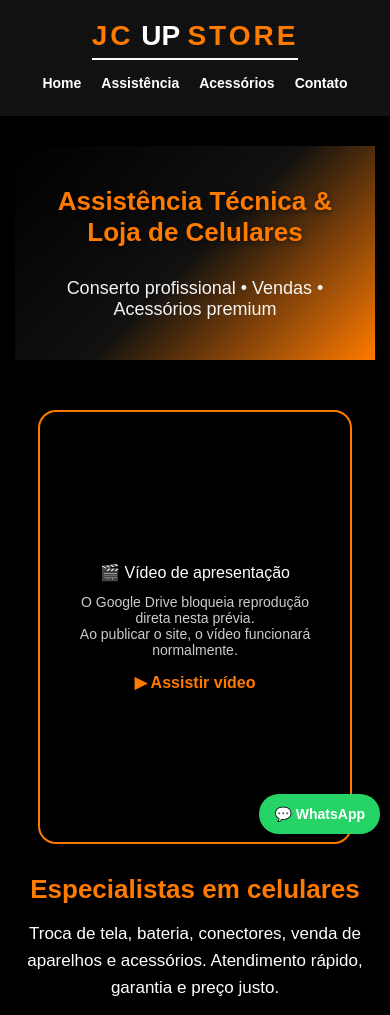
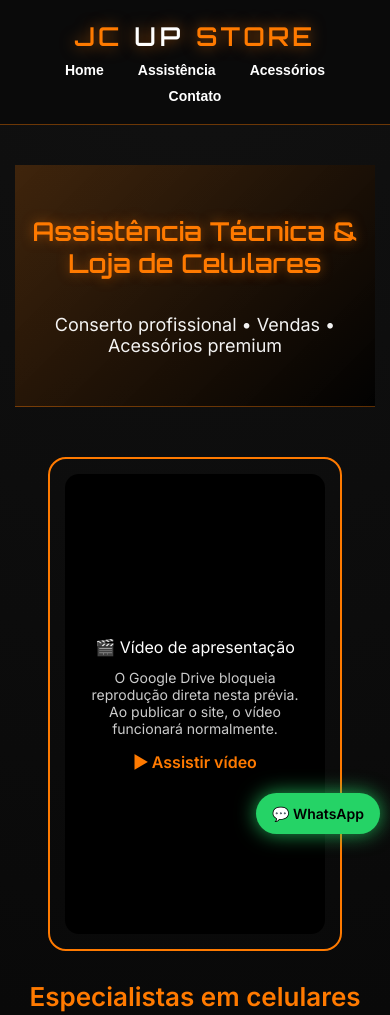
Before and after one commit to suedsentme-gif/Site-correto-vinsmokereceitas-, a plain HTML site: page index.html in a window 390 px wide. Shown: the top 1015 px of the page. Drawn offline with Linux system fonts and the light colour scheme.

Commit message:
Update index.html

```diff
--- a/index.html
+++ b/index.html
@@ -5,64 +5,180 @@
 <meta name="viewport" content="width=device-width, initial-scale=1.0">
 <title>JC UP STORE</title>
 <style>
+@import url('https://fonts.googleapis.com/css2?family=Orbitron:wght@400;600&family=Inter:wght@300;400;600&display=swap');
+
 *{margin:0;padding:0;box-sizing:border-box}
-body{font-family:Arial,sans-serif;background:#000;color:#fff}
-header{background:#111;padding:20px;text-align:center;position:sticky;top:0;z-index:100}
-header h1{color:#ff7a00;font-size:36px;display:inline-block;padding-bottom:6px;border-bottom:2px solid #fff}
-nav{margin-top:10px}
-nav button{background:none;border:none;color:#fff;margin:0 12px;font-weight:bold;font-size:16px;cursor:pointer}
-nav button:hover{color:#ff7a00}
-nav button.active{color:#ff7a00;border-bottom:2px solid #ff7a00}
-.banner{background:linear-gradient(135deg,#000,#111,#ff7a00);color:#fff;padding:80px 20px;text-align:center}
-.banner h2{font-size:38px;margin-bottom:10px;text-shadow:0 2px 6px rgba(0,0,0,.6)}
-.banner p{font-size:18px;opacity:.95}
-.section{display:none;padding:60px 20px;max-width:1100px;margin:auto}
-.section.active{display:block}
-.section h2{color:#ff7a00;text-align:center;margin-bottom:30px}
-.grid{display:grid;grid-template-columns:repeat(auto-fit,minmax(240px,1fr));gap:20px}
-.card{background:#111;border:1px solid #ff7a00;border-radius:12px;padding:25px}
-footer{background:#111;text-align:center;padding:15px;margin-top:30px;font-size:14px}
-.whatsapp{position:fixed;bottom:20px;right:20px;background:#25d366;color:#fff;padding:15px 18px;border-radius:50px;font-weight:bold;text-decoration:none;z-index:1000}
 
-.list {
-  display: flex;
-  flex-direction: column;
-  gap: 20px;
-  max-width: 600px;
-  margin: auto;
+body{
+  font-family:'Inter',sans-serif;
+  background:
+    radial-gradient(circle at top,#111,#000 70%);
+  color:#fff;
 }
 
-.list .card {
-  border:1px solid #ff7a00;
-  border-radius:12px;
+/* ---------- HEADER ---------- */
+header{
+  background:rgba(10,10,10,.85);
+  backdrop-filter:blur(12px);
   padding:20px;
-  background:#111;
+  text-align:center;
+  position:sticky;
+  top:0;
+  z-index:100;
+  border-bottom:1px solid rgba(255,122,0,.4);
 }
 
-/* --- AJUSTES DE RESPONSIVIDADE (MOBILE) --- */
-@media (max-width: 768px) {
-  header h1 { font-size: 28px; }
-  nav { display: flex; flex-wrap: wrap; justify-content: center; gap: 10px; }
-  nav button { margin: 5px; font-size: 14px; }
+header h1{
+  font-family:'Orbitron',sans-serif;
+  color:#ff7a00;
+  font-size:36px;
+  letter-spacing:4px;
+  text-shadow:0 0 15px rgba(255,122,0,.6);
+}
 
-  .banner { padding: 40px 15px; }
-  .banner h2 { font-size: 26px; }
+/* ---------- NAV ---------- */
+nav{margin-top:10px}
 
-  /* Ajuste para o container do vídeo e texto na Home */
-  #home > div[style*="display:flex"] {
-    flex-direction: column !important;
-    padding: 0 10px;
+nav button{
+  background:none;
+  border:none;
+  color:#fff;
+  margin:0 12px;
+  font-weight:600;
+  font-size:16px;
+  cursor:pointer;
+  position:relative;
+}
+
+nav button::after{
+  content:'';
+  position:absolute;
+  left:0;
+  bottom:-6px;
+  width:0;
+  height:2px;
+  background:#ff7a00;
+  transition:.3s;
+}
+
+nav button:hover::after,
+nav button.active::after{
+  width:100%;
+}
+
+/* ---------- BANNER ---------- */
+.banner{
+  background:
+    linear-gradient(135deg,rgba(255,122,0,.2),rgba(0,0,0,.9));
+  padding:90px 20px;
+  text-align:center;
+  border-bottom:1px solid rgba(255,122,0,.3);
+}
+
+.banner h2{
+  font-size:40px;
+  margin-bottom:10px;
+  text-shadow:0 0 20px rgba(0,0,0,.9);
+}
+
+.banner p{
+  font-size:18px;
+  opacity:.95;
+}
+
+/* ---------- SECTIONS ---------- */
+.section{
+  display:none;
+  padding:70px 20px;
+  max-width:1100px;
+  margin:auto;
+}
+
+.section.active{display:block}
+
+.section h2{
+  color:#ff7a00;
+  text-align:center;
+  margin-bottom:35px;
+  font-family:'Orbitron',sans-serif;
+  text-shadow:0 0 12px rgba(255,122,0,.5);
+}
+
+/* ---------- CARDS ---------- */
+.grid{
+  display:grid;
+  grid-template-columns:repeat(auto-fit,minmax(240px,1fr));
+  gap:24px;
+}
+
+.card{
+  background:rgba(15,15,15,.9);
+  backdrop-filter:blur(10px);
+  border:1px solid rgba(255,122,0,.6);
+  border-radius:16px;
+  padding:25px;
+  transition:.35s;
+  box-shadow:0 0 20px rgba(0,0,0,.7);
+}
+
+.card:hover{
+  transform:translateY(-6px);
+  box-shadow:0 0 30px rgba(255,122,0,.7);
+}
+
+/* ---------- LIST ---------- */
+.list{
+  display:flex;
+  flex-direction:column;
+  gap:22px;
+  max-width:600px;
+  margin:auto;
+}
+
+/* ---------- WHATSAPP ---------- */
+.whatsapp{
+  position:fixed;
+  bottom:20px;
+  right:20px;
+  background:#25d366;
+  color:#000;
+  padding:15px 20px;
+  border-radius:40px;
+  font-weight:bold;
+  text-decoration:none;
+  box-shadow:0 0 20px rgba(37,211,102,.8);
+  z-index:1000;
+  transition:.3s;
+}
+
+.whatsapp:hover{
+  transform:scale(1.08);
+}
+
+/* ---------- FOOTER ---------- */
+footer{
+  background:#111;
+  text-align:center;
+  padding:18px;
+  margin-top:40px;
+  font-size:14px;
+  border-top:1px solid rgba(255,122,0,.4);
+}
+
+/* ---------- MOBILE ---------- */
+@media (max-width:768px){
+  header h1{font-size:26px}
+  nav{display:flex;flex-wrap:wrap;justify-content:center;gap:10px}
+  nav button{font-size:14px}
+  .banner{padding:50px 15px}
+  .banner h2{font-size:26px}
+  .section{padding:40px 15px}
+  .whatsapp{
+    padding:12px 16px;
+    font-size:14px;
+    bottom:10px;
+    right:10px;
   }
-
-  /* Faz o frame do vídeo caber na tela do celular */
-  div[style*="width:260px"] {
-    width: 100% !important;
-    max-width: 280px;
-    height: 400px !important;
-  }
-
-  .section { padding: 30px 15px; }
-  .whatsapp { padding: 12px 15px; font-size: 14px; bottom: 10px; right: 10px; }
 }
 </style>
 </head>
```
